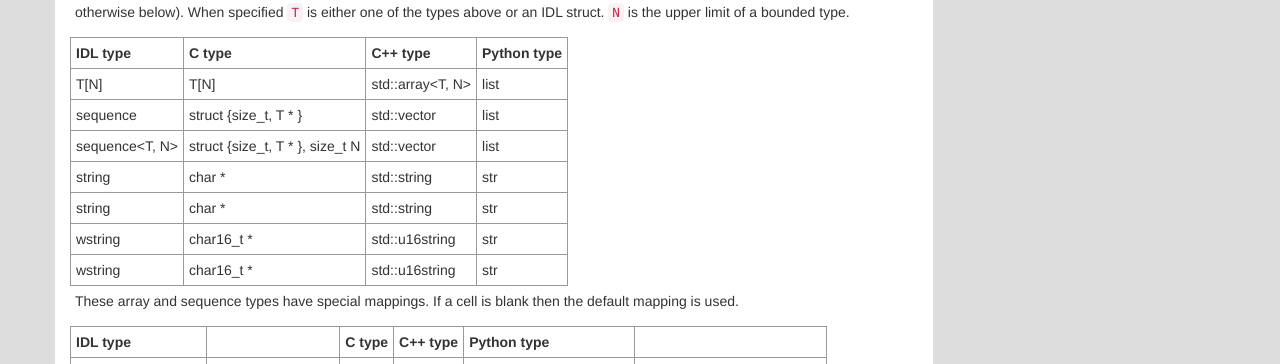
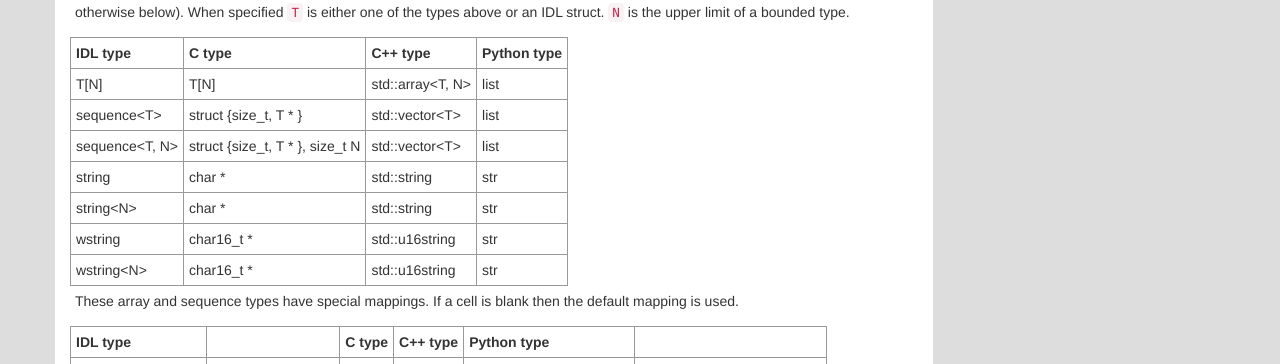
Before and after one commit to ros2/design, a Jekyll site: the page built from articles/142_idl.md, in a window 1280 px wide and 900 px high, scrolled down 3948 px. Shown: the part 153-517 px from the top of the window. Built offline with Jekyll 4.4.1, drawn with Linux system fonts in a browser that asks for light colours; nearby versions of some CDN libraries; some of the changed text lies outside the part shown.

Commit message:
escape < to fix rendering
Signed-off-by: Mikael Arguedas <mikael.arguedas@gmail.com>

```diff
--- a/articles/142_idl.md
+++ b/articles/142_idl.md
@@ -127,9 +127,9 @@ the DDS-XTypes specification 1.2 defines it with 16-bit.
 
 | IDL type               | Value range                                                |
 | ---------------------- | ---------------------------------------------------------- |
-| sequence<type_spec>    | sequence of items of the specific type_spec                |
+| sequence\<type\_spec>  | sequence of items of the specific type\_spec               |
 |                        | the sequence is unbounded and no maximum size is specified |
-| sequence<type_spec, N> | sequence of of up to N items of the specified type_spec    |
+| sequence<type_spec, N> | sequence of of up to N items of the specified type\_spec   |
 |                        | the sequence is bounded and contain between 0 and N items  |
 
 #### 7.4.1.4.4.3.2 Strings
@@ -215,12 +215,12 @@ When specified `T` is either one of the types above or an IDL struct.
 | IDL type       | C type                            | C++ type         | Python type |
 | -------------- | --------------------------------- | ---------------- | ----------- |
 | T[N]           | T[N]                              | std::array<T, N> | list        |
-| sequence<T>    | struct {size\_t, T * }            | std::vector<T>   | list        |
-| sequence<T, N> | struct {size\_t, T * }, size\_t N | std::vector<T>   | list        |
+| sequence\<T>   | struct {size\_t, T * }            | std::vector\<T>  | list        |
+| sequence<T, N> | struct {size\_t, T * }, size\_t N | std::vector\<T>  | list        |
 | string         | char *                            | std::string      | str         |
-| string<N>      | char *                            | std::string      | str         |
+| string\<N>     | char *                            | std::string      | str         |
 | wstring        | char16\_t *                       | std::u16string   | str         |
-| wstring<N>     | char16\_t *                       | std::u16string   | str         |
+| wstring\<N>    | char16\_t *                       | std::u16string   | str         |
 
 These array and sequence types have special mappings.
 If a cell is blank then the default mapping is used.
```
